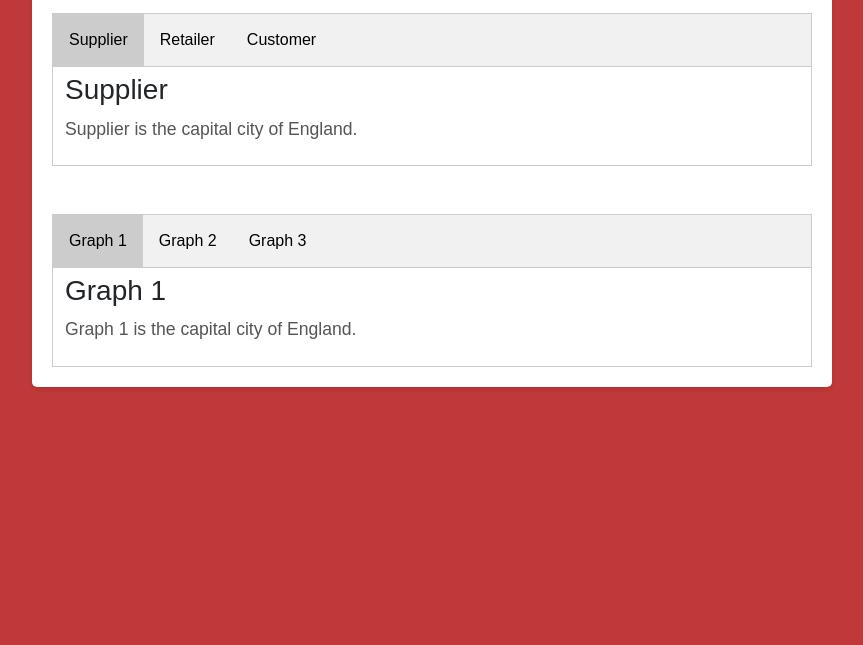
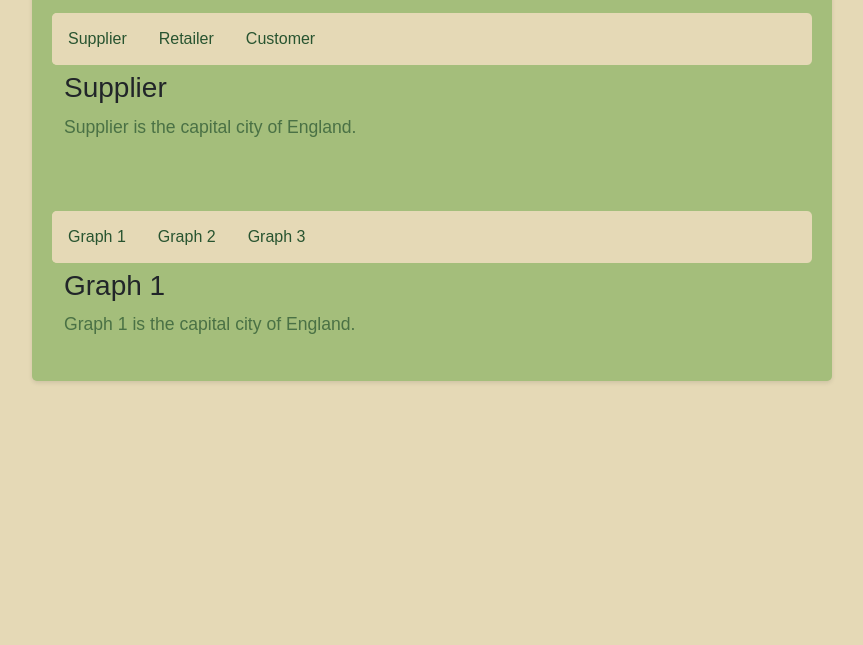
Before and after one commit to ssrikanthreddy/clearTrade, a plain HTML site: page index.html in a window 1280 px wide. Shown: the part 155-800 px from the top of the page, without its empty margins (208-1071 px from the left). Drawn offline with nearby package versions, Linux system fonts and the light colour scheme.

Commit message:
style: Change color palette

```diff
--- a/styles.css
+++ b/styles.css
@@ -1,72 +1,57 @@
-/* styles.css */
-
 body {
   font-family: Arial, sans-serif;
-    background-color: #bf3939;
+  background-color: #e5d9b6;
 }
 
 .container {
   max-width: 800px;
   margin: 0 auto;
-    background-color: #fff;
+  background-color: #a4be7b;
   padding: 20px;
   border-radius: 5px;
   box-shadow: 0 2px 4px rgba(0, 0, 0, 0.1);
 }
 
 h1 {
-    color: #333;
+  color: #285430;
 }
 
 p {
   font-size: 1.1em;
   line-height: 1.6;
-    color: #555;
+  color: #285430b9;
 }
 
-.btn-primary {
-    background-color: #007bff;
-    border-color: #007bff;
-    color: #fff;
+.tab {
+  overflow: hidden;
+  border-radius: 5px;
+  background-color: #e5d9b6;
 }
 
-.btn-primary:hover {
-    background-color: #0056b3;
-    border-color: #0056b3;
-}
-
-/* Style the tab */
-.tab {
-    overflow: hidden;
-    border: 1px solid #ccc;
-    background-color: #f1f1f1;
-  }
-
-  /* Style the buttons that are used to open the tab content */
 .tab button {
+  color: #285430;
   background-color: inherit;
   float: left;
-    border: none;
+  border: 5px;
+  border-color: #285430;
   outline: none;
   cursor: pointer;
   padding: 14px 16px;
   transition: 0.3s;
 }
 
-  /* Change background color of buttons on hover */
 .tab button:hover {
-    background-color: #ddd;
+  color: #e5d9b6;
+  background-color: #285430c3;
 }
 
-  /* Create an active/current tablink class */
-  .tab button.active {
-    background-color: #ccc;
-  }
+/* .tab button.active {
+  color: #e5d9b6;
+  background-color: #285430c3;
+} */
 
-  /* Style the tab content */
 .tabcontent {
   display: none;
   padding: 6px 12px;
-    border: 1px solid #ccc;
   border-top: none;
 }
```
Lines whose indentation alone changed are shown as unchanged.
